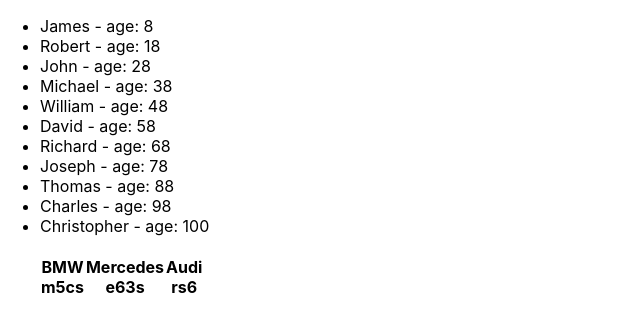
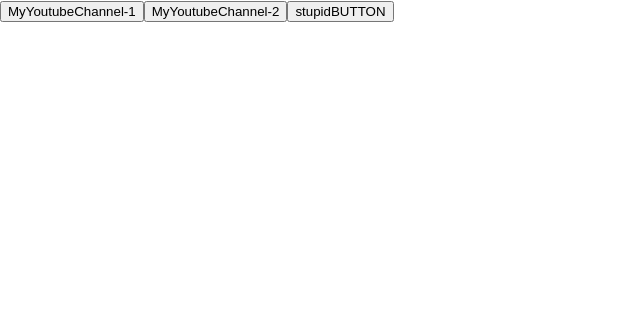
Before and after one commit to mayakovslky/filter-training, a React (Create React App) app: page / in a window 1280 px wide. Shown: the top 332 px of the page, without its empty margins (0-640 px from the left). Built offline with nearby package versions, Linux system fonts and the light colour scheme.

Commit message:
03. buttons and onClick, event

```diff
--- a/src/App.tsx
+++ b/src/App.tsx
@@ -1,33 +1,78 @@
 import React from 'react';
 import './App.css';
 import {NewComponent} from "./components/NewComponent";
+import {Button} from "./components/Button";
 
 function App() {
 
-    const students = [
-        {id: 1, name: "James", age: 8},
-        {id: 2, name: "Robert", age: 18},
-        {id: 3, name: "John", age: 28},
-        {id: 4, name: "Michael", age: 38},
-        {id: 5, name: "William", age: 48},
-        {id: 6, name: "David", age: 58},
-        {id: 7, name: "Richard", age: 68},
-        {id: 8, name: "Joseph", age: 78},
-        {id: 9, name: "Thomas", age: 88},
-        {id: 10, name: "Charles", age: 98},
-        {id: 11, name: "Christopher", age: 100},
-    ]
+    // const students = [
+    //     {id: 1, name: "James", age: 8},
+    //     {id: 2, name: "Robert", age: 18},
+    //     {id: 3, name: "John", age: 28},
+    //     {id: 4, name: "Michael", age: 38},
+    //     {id: 5, name: "William", age: 48},
+    //     {id: 6, name: "David", age: 58},
+    //     {id: 7, name: "Richard", age: 68},
+    //     {id: 8, name: "Joseph", age: 78},
+    //     {id: 9, name: "Thomas", age: 88},
+    //     {id: 10, name: "Charles", age: 98},
+    //     {id: 11, name: "Christopher", age: 100},
+    // ]
 
+    // const topCars = [
+    //     {manufacturer: "BMW", model: 'm5cs'},
+    //     {manufacturer: "Mercedes", model: 'e63s'},
+    //     {manufacturer: "Audi", model: 'rs6'}
+    // ]
 
-    const topCars = [
-        {manufacturer: "BMW", model: 'm5cs'},
-        {manufacturer: "Mercedes", model: 'e63s'},
-        {manufacturer: "Audi", model: 'rs6'}
-    ]
+    // const myFirstSubscriber = (event: MouseEvent<HTMLButtonElement, MouseEvent>) => {
+    //     console.log('im vasya')
+    // }
+    //
+    // const mySecondSubscriber = () => {
+    //     console.log('im ivan')
+    // }
+
+    // const onClickHandler = (name: string) => {
+    //         console.log(name)
+    // }
+
+    // const foo1 = () => {
+    //     console.log(100200)
+    // }
+    // const foo2 = (n: number) => {
+    //     console.log(n);
+    // }
+
+    const Button1Foo = (subscriber: string) => {
+        console.log(subscriber)
+    }
+
+    const Button2Foo = (subscriber: string) => {
+        console.log(subscriber)
+
+    }
+
+    const Button3Foo = () => {
+        console.log('im stupid button')
+
+    }
 
     return (
         <div>
-            <NewComponent students={students} topCars={topCars} />
+            {/*<NewComponent students={students} topCars={topCars} />*/}
+
+            <Button name={'MyYoutubeChannel-1'} callBack={() => Button1Foo('im vasya')}/>
+            <Button name={'MyYoutubeChannel-2'} callBack={() => Button2Foo('im vanya')}/>
+            <Button name={'stupidBUTTON'} callBack={Button3Foo}/>
+
+            {/*<button onClick={(event) => onClickHandler('vasya')}>MyYoutubeChannel-1</button>*/}
+            {/*<button onClick={(event) => onClickHandler('vanya')}>MyYoutubeChannel-2</button>*/}
+
+            {/*<button onClick={foo1}>1</button>*/}
+            {/*<button onClick={(event) =>foo2(100200)}>2</button>*/}
+
+
         </div>
     );
 }
--- /dev/null
+++ b/src/components/Button.tsx
@@ -0,0 +1,19 @@
+import React from "react";
+
+type ButtonType = {
+    name: string
+    callBack: () => void
+}
+
+export const Button = (props: ButtonType ) => {
+
+    const onClickHandler = () => {
+       props.callBack()
+    }
+
+    return (
+        <>
+            <button onClick={() => onClickHandler()}>{props.name}</button>
+        </>
+    )
+}
--- a/src/components/NewComponent.tsx
+++ b/src/components/NewComponent.tsx
@@ -16,8 +16,6 @@ type NewComponentType = {
     students: StudentsType[]
     topCars: TopCarsType[]
 }
-
-
 
 export const NewComponent = (props: NewComponentType) => {
 
```
